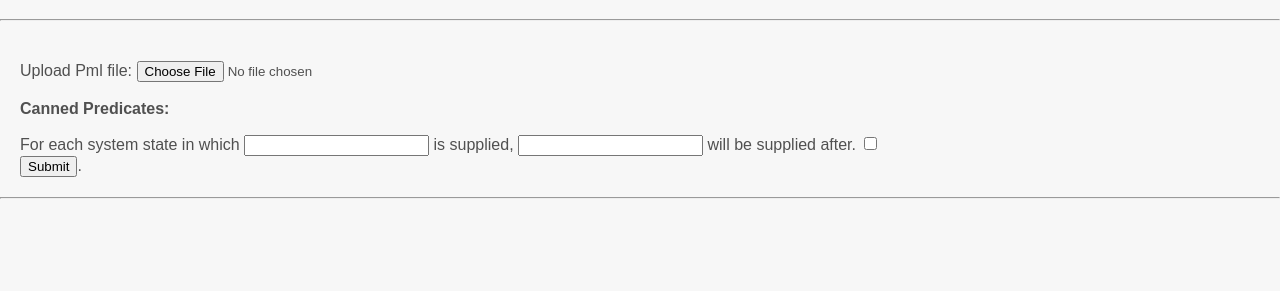
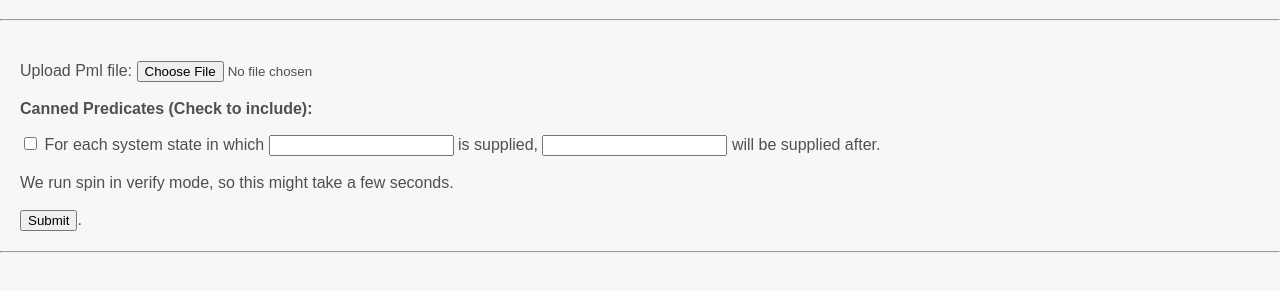
Before and after one commit to CS4098/GroupProject, a plain HTML site: page index.html in a window 1280 px wide. Shown: the part 61-352 px from the top of the page. Drawn offline with Linux system fonts and the light colour scheme.

Commit message:
Hooked up frontend to model-check.sh with verify enabled

```diff
--- a/index.html
+++ b/index.html
@@ -11,10 +11,13 @@
             Upload Pml file:
             <input type="file" name="pmlfile" value="">
             <br><br>
-            <b>Canned Predicates:</b>
+            <b>Canned Predicates (Check to include):</b>
             <p>
-            For each system state in which <input type="text" name="resourcea"> is supplied, <input type="text" name="resourceb"> will be supplied after. <input type="checkbox" name="canneda">
-            <br>
+            <input type="checkbox" name="canneda">
+            For each system state in which <input type="text" name="resourcea"> is supplied, <input type="text" name="resourceb"> will be supplied after.
+            <br><br>
+            We run spin in verify mode, so this might take a few seconds.
+            <br><br>
             <input type="submit" value="Submit">.
             <br>
         </form>
```
Also changed, not shown: 1 other file.
